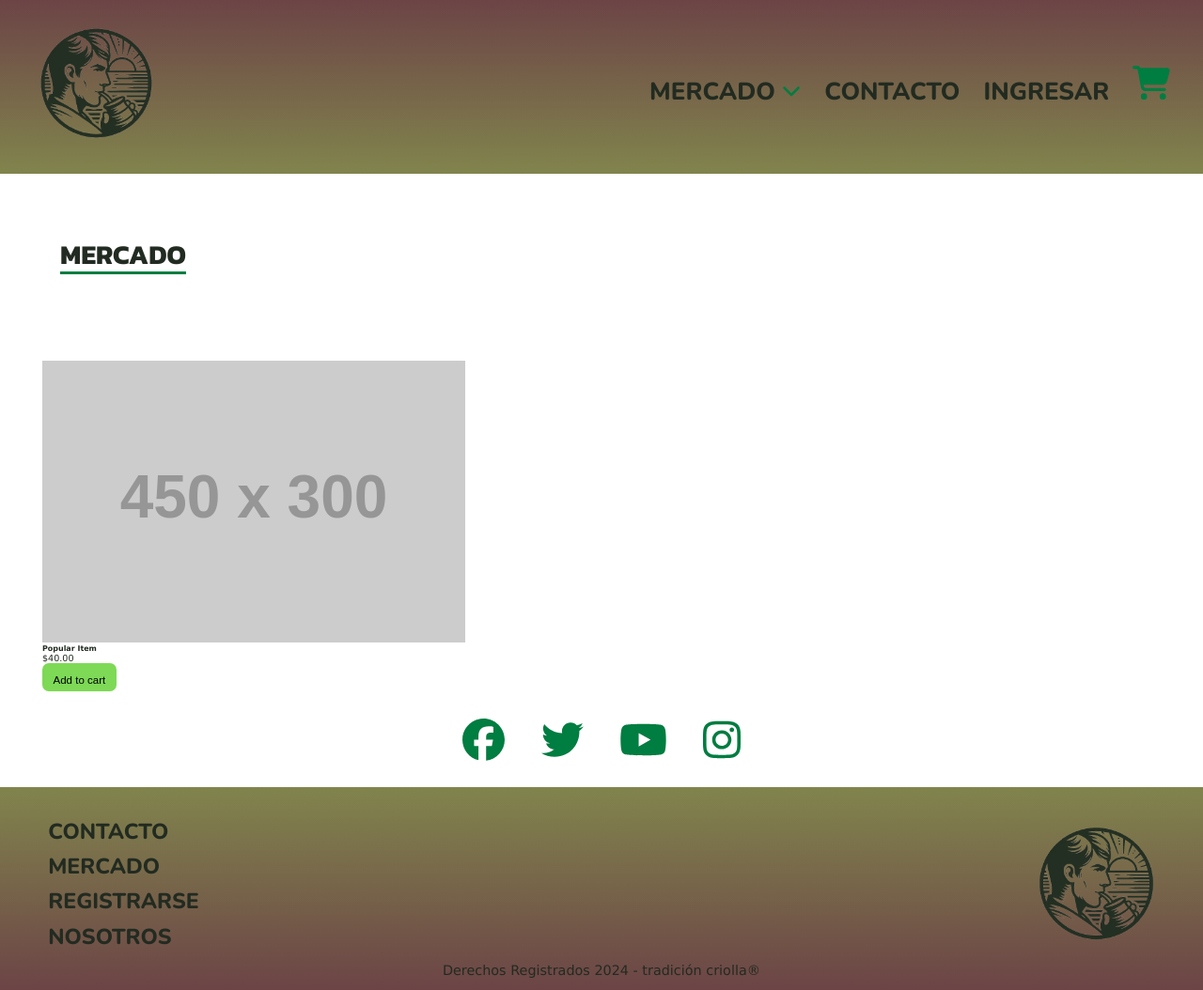
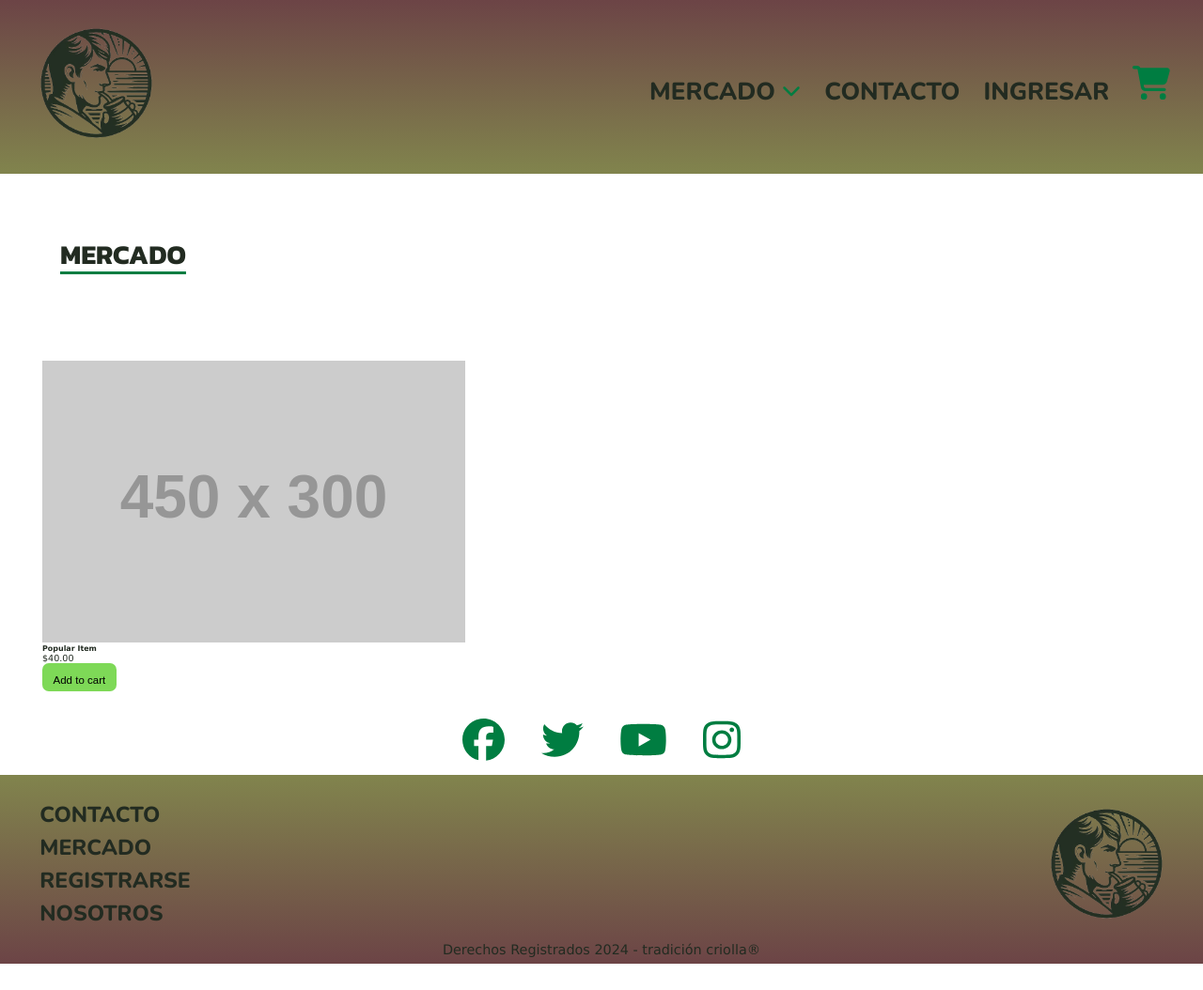
Before and after one commit to amarrero86mr/tp-grupo02, a plain HTML site: page pages/mercado.html in a window 1280 px wide. Shown: the whole page at 94% size. After the commit the page ends 1026 px from the top, so only its background shows below. Drawn offline with nearby package versions, Linux system fonts and the light colour scheme; placeholder pictures from the web are drawn by us.

Commit message:
[FIX] estilo de footer - estilo de glide de home

```diff
--- a/styles/pags/home.css
+++ b/styles/pags/home.css
@@ -99,7 +99,7 @@ color: var(--primary-solid);
 }
 
 .section__artnuevos {
-    margin: 5vw 2vw;
+    margin: 3vw 2vw;
 }
 h2 {
     font-family: var(--title-font);
@@ -109,8 +109,7 @@ h2 {
 }
 
 .glide {
-    height: 430px;
-    margin-bottom: 8vw;
+    margin-bottom: 2vw;
 }
 .glide__track{
     margin: 0 70px;
@@ -123,6 +122,7 @@ h2 {
     font-size: 1.8em;
     padding: 2vw;
     align-items: center;
+    justify-content: space-between;
 }
 .glide__slide>img {
     width: 20vw;
--- a/styles/part/footer.css
+++ b/styles/part/footer.css
@@ -1,19 +1,19 @@
 footer {
     background-image: linear-gradient( var(--green-yerba-solid),  var(--brown-mate-solid));
     display: flex;
-    padding: 0 1vw ;
-    margin-top: 2vw;
+    padding: 0 0.8vw ;
+    margin-top: 1vw;
     flex-direction: column;
 }
 footer>p {
     text-align: center;
-    margin-bottom: 1vw;
+    margin-bottom: 0.6vw;
     font-size: 1.5em;
     font-weight: 500;
 }
 footer>div {
     display: flex;
-    padding: 2vw;
+    padding: 1.5vw;
     padding-bottom: 0.5vw;
     justify-content: space-between;
 }
@@ -22,14 +22,13 @@ footer>div>ul {
     flex-direction: column;
     margin: auto 0;
     padding-left: 1vw;
-
-    gap: 0.5vw;
+    gap: 0.3vw;
 }
 footer>div>a{
     margin: auto 0;
 }
 footer>div>a>img{
-    width: 12vw;
+    width: 150px;
 }
 footer>div>ul>li {
     font-family: var(--secondary-font);
```
